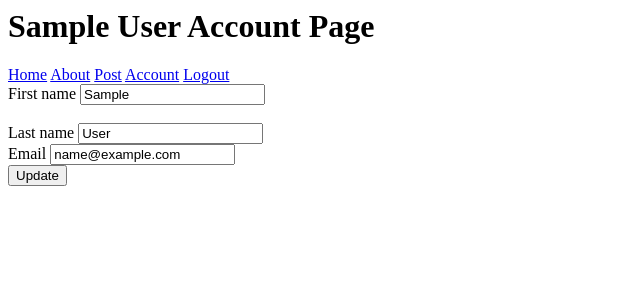
After one commit to alhursalman/flasklectures, a Flask app: page /account in a window 1280 px wide. The commit adds this page. Shown: the top 300 px of the page, without its empty margins (0-640 px from the left). Run offline with Flask 2, Linux system fonts and the light colour scheme; the visitor is signed in with stand-in values (Sample User, id 1); data comes from the database, SQL or seed files in the repository; parts of the project's set-up code (start-up, migrations or seed data) failed here and were passed over.

Commit message:
too many changes to say lol

```diff
--- a/app.py
+++ b/app.py
@@ -1,4 +1,4 @@
 from application import app
 
 if __name__ == '__main__':
-    app.run(debug=True)
+    app.run(debug=True, host='0.0.0.0')
--- a/application/__init__.py
+++ b/application/__init__.py
@@ -18,6 +18,6 @@ bcrypt = Bcrypt(app)
 login_manager = LoginManager(app)
 login_manager.login_view = 'login'
 
-
+app.config['SECRET_KEY'] = "gotalotofcodeinehabits"
 
 from application import routes
--- a/application/forms.py
+++ b/application/forms.py
@@ -1,34 +1,63 @@
 from flask_wtf import FlaskForm
-from wtforms import StringField, SubmitField
-from wtforms.validators import DataRequired, Length
+from wtforms import StringField, SubmitField, PasswordField, BooleanField
+from wtforms.validators import DataRequired, Length, Email, EqualTo, ValidationError
+from application.models import Users
+from flask_login import LoginManager, current_user
+
+
 
 class PostForm(FlaskForm):
-    first_name = StringField('First Name',
-            validators = [
-                DataRequired(),
-                Length(min=4, max=30)
-            ]
-    )
-
-    last_name = StringField('Last Name',
-            validators = [
-                DataRequired(),
-                Length(min=4, max=30)
-            ]
-    )
-
     title = StringField('Title',
-            validators = [
+        validators=[
                 DataRequired(),
                 Length(min=4, max=100)
-            ]
+        ]
     )
-
     content = StringField('Content',
-            validators = [
+        validators=[
                 DataRequired(),
                 Length(min=4, max=100)
-            ]
+        ]
     )
 
     submit = SubmitField('Post Content')
+
+class RegistrationForm(FlaskForm):
+    email = StringField('Email', validators=[DataRequired(),Email()])
+    password = PasswordField('Password', validators=[DataRequired()])
+    confirm_password = PasswordField('Confirm Password', validators=[DataRequired(), EqualTo('password')])
+    submit = SubmitField('Sign Up')
+    first_name = StringField('First Name',
+        validators=[
+                DataRequired(),
+                Length(min=4, max=30)
+        ]
+    )
+    last_name = StringField('Last Name',
+        validators=[
+                DataRequired(),
+                Length(min=4, max=30)
+        ]
+    )
+    def validate_email(self, email):
+        user = Users.query.filter_by(email=email.data).first()
+        if user:
+            raise ValidationError('Email is already in use!')
+
+class LoginForm(FlaskForm):
+    email = StringField('Email', validators=[DataRequired(), Email()])
+    password = PasswordField('Password', validators=[DataRequired()])
+
+    remember = BooleanField('Remember Me')
+    submit = SubmitField('Login')
+
+class UpdateAccountForm(FlaskForm):
+    first_name = StringField('First name', validators=[DataRequired(), Length(min=4, max=30)])
+    last_name = StringField('Last name', validators=[DataRequired(), Length(min=4, max=30)])
+    email = StringField('Email', validators=[DataRequired(),Email()])
+    def validate_email(self, email):
+        if email.data != current_user.email:
+            user = Users.query.filter_by(email=email.data).first()
+            if user:
+                raise ValidationError('Email already in use')
+    submit = SubmitField('Update')
--- a/application/routes.py
+++ b/application/routes.py
@@ -1,38 +1,93 @@
+from flask import render_template,redirect, url_for, request
 from application import app, db
-from flask import render_template, redirect, url_for
-from application.forms import PostForm
-from application.models import Posts
-
+from application.models import Posts, Users
+from application.forms import PostForm, RegistrationForm, LoginForm, UpdateAccountForm
+from application import app,db, bcrypt
+from flask_login import login_user, current_user, logout_user, login_required
 
 @app.route('/')
 @app.route('/home')
 def home():
     postData = Posts.query.all()
-    return render_template('home.html', title='Home', posts=postData)
+    return render_template('home.html', title = 'Home', posts=postData)
 
 @app.route('/about')
 def about():
-    return render_template('about.html', title='about')
-@app.route('/register')
+    return render_template('about.html', title = 'About')
+
+@app.route('/login',methods=['GET','POST'])
+def login():
+    form = LoginForm()
+    if current_user.is_authenticated:
+        return redirect(url_for('home'))
+    if form.validate_on_submit():
+        user=Users.query.filter_by(email=form.email.data).first()
+        if user and bcrypt.check_password_hash(user.password, form.password.data):
+            login_user(user, remember=form.remember.data)
+            next_page = request.args.get('next')
+
+            if next_page:
+                return redirect(next_page)
+            else:
+                return redirect(url_for('home'))
+
+    return render_template('login.html', title = 'Login',form=form)
+
+@app.route('/register', methods=['GET','POST'])
 def register():
-    return render_template('register.html', title='Register')
-@app.route('/login')
-def login():
-    return render_template('login.html', title='Login')
+    if current_user.is_authenticated:
+        return redirect(url_for('home'))
 
-@app.route('/post', methods=['GET', 'POST'])
+    form = RegistrationForm()
+
+    if form.validate_on_submit():
+        hashed_pw = bcrypt.generate_password_hash(form.password.data)
+        user = Users(
+            first_name=form.first_name.data,
+            last_name=form.first_name.data,
+            email=form.email.data,
+            password=hashed_pw)
+        db.session.add(user)
+        db.session.commit()
+        return redirect(url_for('post'))
+    return render_template('register.html', title = 'Register', form=form)
+
+@app.route('/post', methods=['GET','POST'])
+@login_required
 def post():
     form = PostForm()
     if form.validate_on_submit():
         postData = Posts(
-                first_name=form.first_name.data,
-                last_name=form.last_name.data,
-                title=form.title.data,
-                content=form.content.data
-                )
+            title=form.title.data,
+            content=form.content.data,
+            author=current_user)
         db.session.add(postData)
         db.session.commit()
         return redirect(url_for('home'))
+
     else:
         print(form.errors)
-        return render_template('post.html', title='Post', form=form)
+    return render_template('post.html',
+    title='Post', form=form)
+
+@app.route("/logout")
+def logout():
+    logout_user()
+    return redirect(url_for('login'))
+
+@app.route('/account', methods=['GET','POST'])
+@login_required
+def account():
+    form = UpdateAccountForm()
+    if form.validate_on_submit():
+        current_user.first_name = form.first_name.data
+        current_user.last_name = form.last_name.data
+        current_user.email = form.email.data
+        db.session.commit()
+        return redirect(url_for('account'))
+    elif request.method == 'GET':
+        form.first_name.data = current_user.first_name
+        form.last_name.data = current_user.last_name
+        form.email.data = current_user.email
+
+    return render_template('account.html', title='Account', form=form)
--- /dev/null
+++ b/application/templates/account.html
@@ -0,0 +1,54 @@
+<h1>{{ current_user.first_name }} {{ current_user.last_name}} Account Page</h1>
+
+{% extends "layout.html" %}
+{% block body_content %}
+
+	<div class="form">
+                	<form method="POST" action="">
+                        	{{ form.hidden_tag() }}
+                        	<div class="form-group">
+                               		{{ form.first_name.label }}
+                                	{% if form.first_name.errors %}
+                                        	{{ form.first_name }}
+                                        	<div class="error">
+                                                	{% for error in form.first_name.errors %}
+                                                        	<span>{{ error }}</span>
+                                                	{% endfor %}
+                                        	</div>
+                                	{% else %}
+                                        	{{ form.first_name }}
+                                	{% endif %}
+                        	</div>
+                        	<br>
+                        	<div class="form-group">
+                                	{{ form.last_name.label }}
+                                	{% if form.last_name.errors %}
+                                        	{{ form.last_name }}
+                                        	<div class="error">
+                                                	{% for error in form.last_name.errors %}
+                                                        	<span>{{ error }}</span>
+                                                	{% endfor %}
+                                        	</div>
+                                	{% else %}
+                                        	{{ form.last_name }}
+                                	{% endif %}
+                        	</div>
+                        	<div class="form-group">
+                                	{{ form.email.label }}
+                                	{% if form.email.errors %}
+                                        	{{ form.email }}
+                                        	<div class="error">
+                                                	{% for error in form.email.errors %}
+                                                        	<span>{{ error }}</span>
+                                                	{% endfor %}
+                                        	</div>
+                                	{% else %}
+                                        	{{ form.email }}
+                                	{% endif %}
+                        	</div>
+                      		<div class="form-group">
+                                	{{ form.submit }}
+				</div>
+			</form>
+	</div>
+{% endblock body_content %}
--- a/application/templates/layout.html
+++ b/application/templates/layout.html
@@ -1,18 +1,24 @@
-
 <!DOCTYPE html>
 <html>
 	<head>
-		<title>{{ titile }} - Page</title>
+		<title>{{ title }} - Page</title>
 	</head>
 	<body>
-		<h2>Navigation</h2>
-                <div class="navbar">
-                        <a href="{{ url_for('home') }}">Home</a>
-                        <a href="{{ url_for('about') }}">About</a>
-                        <a href="{{ url_for('login') }}">Login</a>
-                        <a href="{{ url_for('register') }}">Reigster</a>
-			<a href="{{ url_for('post') }}">Post</a>
-                </div>
-		{% block body_content %}{% endblock %}
+		<div class="navbar">
+			{% if current_user.is_authenticated %}
+				<a href="{{ url_for('home') }}">Home</a>
+				<a href="{{ url_for('about') }}">About</a>
+				<a href="{{ url_for('post') }}">Post</a>
+				<a href="{{ url_for('account') }}">Account</a>
+				<a href="{{ url_for('logout') }}">Logout</a>
+			{% else %}
+				<a href="{{ url_for('home') }}">Home</a>
+                                <a href="{{ url_for('about') }}">About</a>
+				<a href="{{ url_for('login') }}">Login</a>
+                        	<a href="{{ url_for('register') }}">Register</a>
+			{% endif %}
+		</div>
+		{% block body_content %}
+		{% endblock %}
 	</body>
 </html>
```
Also changed, not shown: application/models.py (+19 -15 lines), application/templates/about.html (+4 -3 lines), application/templates/home.html (+4 -5 lines), application/templates/login.html (+12 -4 lines), application/templates/post.html (+32 -9 lines), application/templates/register.html (+27 -4 lines), requirements.txt (+18 -1 lines), 1 other file.
